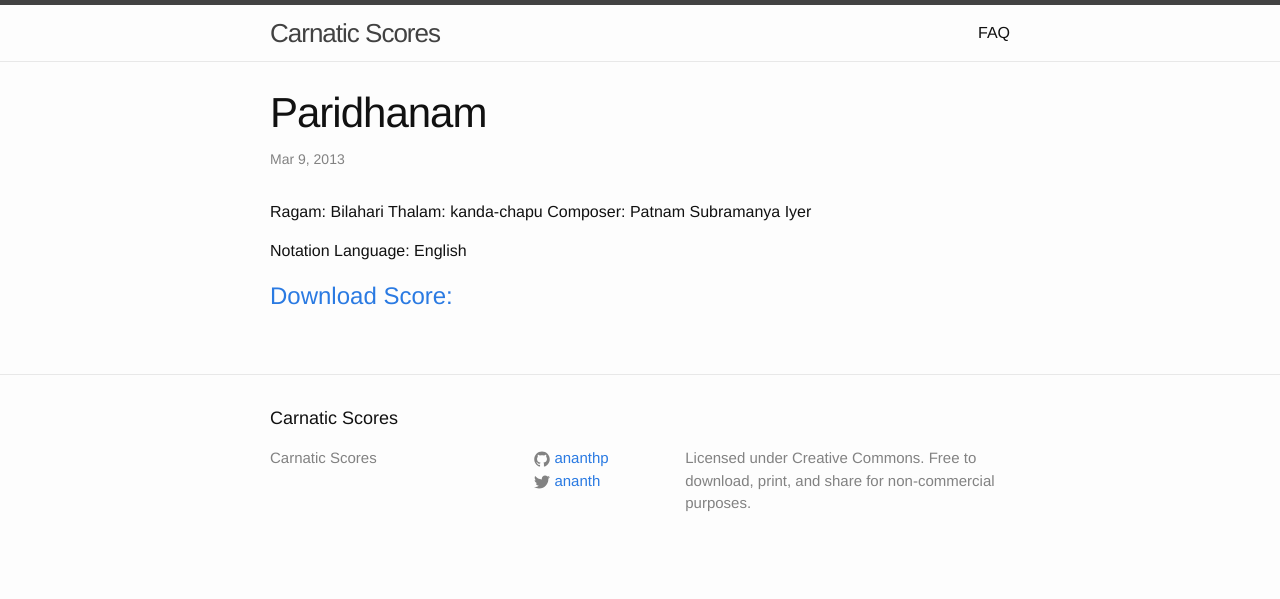
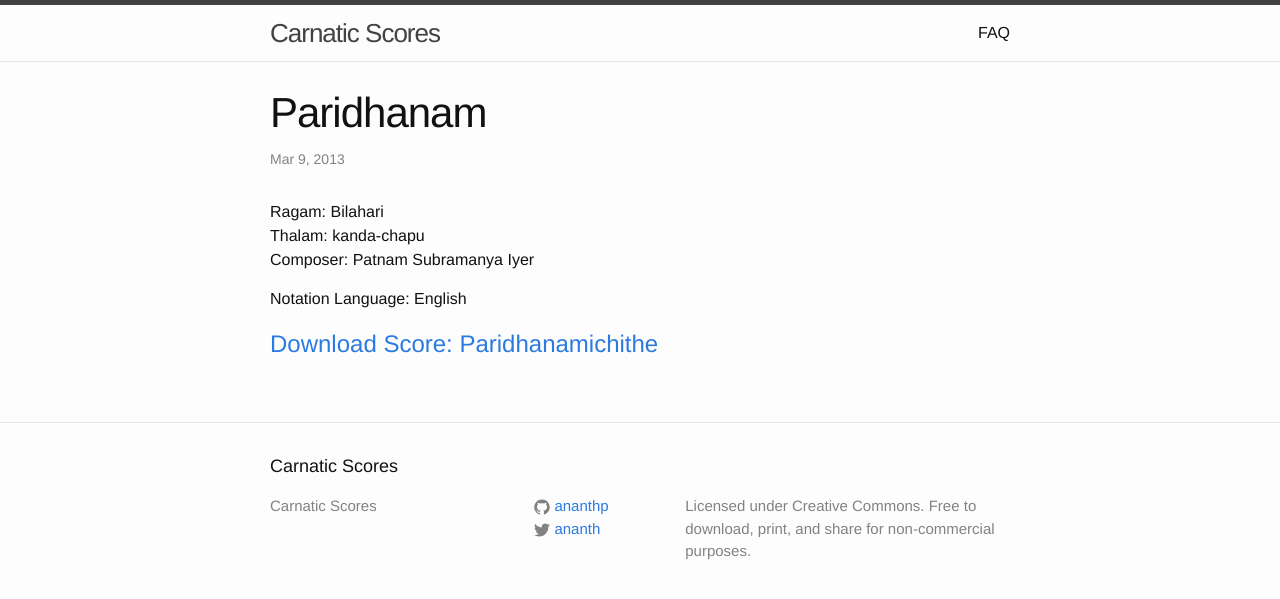
Before and after one commit to ananthp/carnatic_scores, a Jekyll site: the page built from _posts/2013-03-09-paridhanam.markdown, in a window 1280 px wide. Shown: the top 599 px of the page. Built offline with Jekyll 4.4.1, drawn with Linux system fonts in a browser that asks for light colours.

Commit message:
Minor corrections

```diff
--- a/_posts/2013-03-09-paridhanam.markdown
+++ b/_posts/2013-03-09-paridhanam.markdown
@@ -10,7 +10,7 @@ Composer: Patnam Subramanya Iyer
 
 Notation Language: English
 
-# [Download Score: ][notation]
+# [Download Score: Paridhanamichithe ][notation]
 
 
 
```
